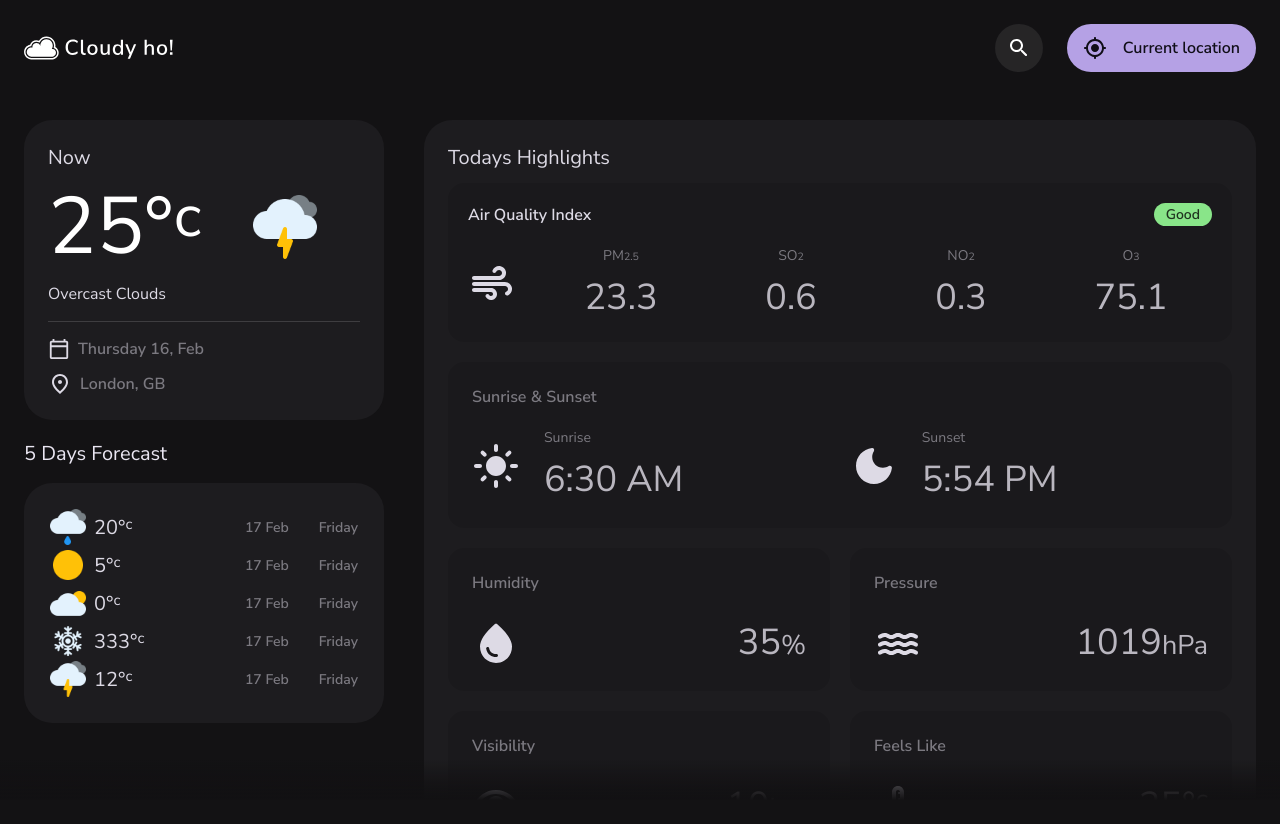
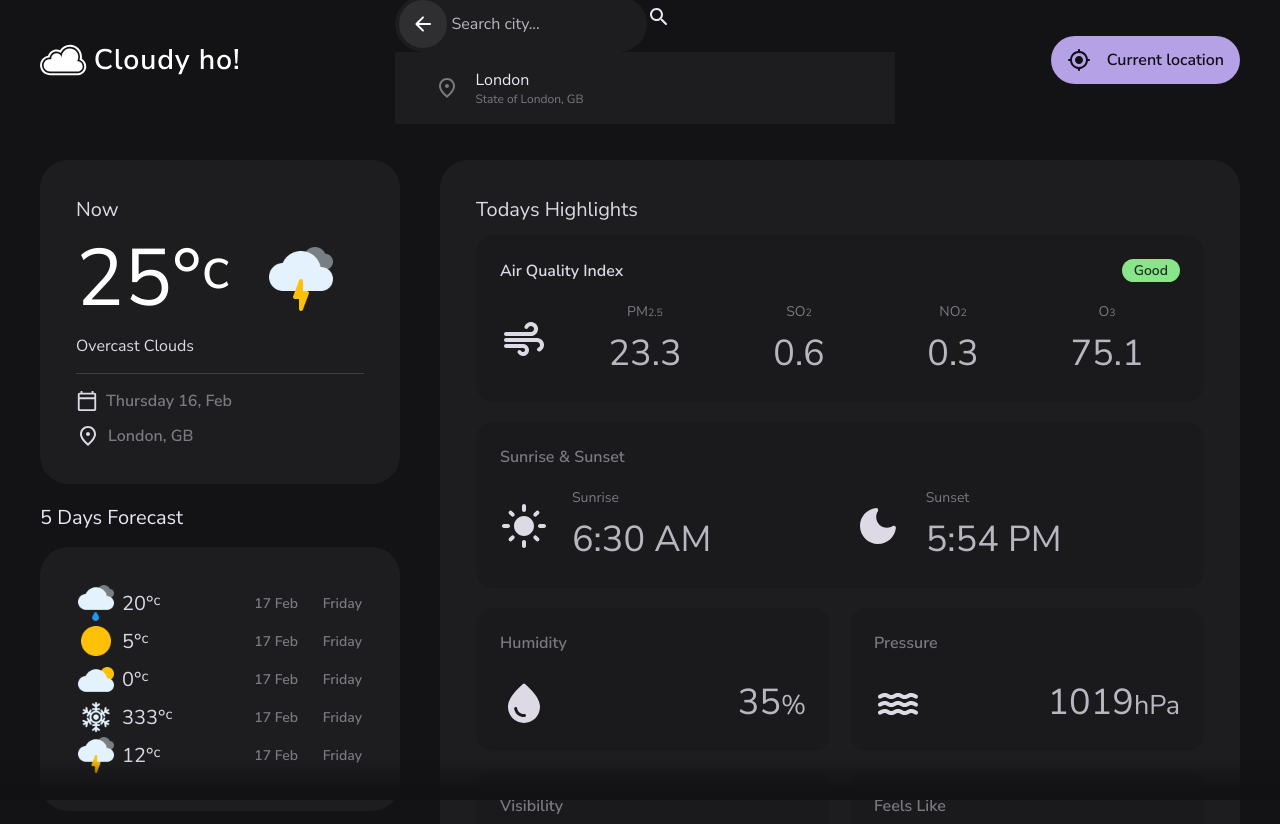
Before and after one commit to HunterM7/cloudy-ho, a React (Vite) app: page / in a window 1280 px wide. Before the commit the page ends 800 px from the top, so only its background shows below. Built offline with nearby package versions, Linux system fonts and the light colour scheme.

Commit message:
Some results

```diff
--- a/src/components/Header/Header.module.scss
+++ b/src/components/Header/Header.module.scss
@@ -4,6 +4,11 @@
 @import 'styles/_mixins';
 
 .header {
+	@media (min-width: $bp-xl) {
+		position: relative;
+		height: 120px;
+		z-index: 4;
+	}
 }
 
 .container {
@@ -12,6 +17,11 @@
 	display: flex;
 	justify-content: space-between;
 	align-items: center;
+
+	@media (min-width: $bp-xl) {
+		padding-block: 0;
+		height: 100%;
+	}
 }
 
 .actions {
--- a/src/components/Header/Header.tsx
+++ b/src/components/Header/Header.tsx
@@ -17,7 +17,7 @@ import styles from './Header.module.scss'
 
 export const Header: FC = () => {
   const navigate = useNavigate()
-  const { sm } = useMediaQueries()
+  const { sm, xl } = useMediaQueries()
 
   function handleCurrentLocationClick() {
     navigate('current-location')
@@ -33,6 +33,7 @@ export const Header: FC = () => {
         <SearchBar />
 
         <div className={styles.actions}>
+          {!xl && (
             <Button
               hasState
               aria-label="open search"
@@ -40,6 +41,7 @@ export const Header: FC = () => {
               StartIcon={SearchRoundedIcon}
               onClick={handleCurrentLocationClick}
             />
+          )}
 
           <Button
             // disabled
--- a/src/components/SearchBar/SearchBar.module.scss
+++ b/src/components/SearchBar/SearchBar.module.scss
@@ -33,6 +33,20 @@
 	@media (min-width: $bp-md) {
 		clip-path: circle(3% at calc(100% - 273px) 6%);
 	}
+
+	@media (min-width: $bp-xl) {
+		&,
+		&.active {
+			all: unset;
+
+			display: block;
+
+			position: relative;
+			width: 500px;
+
+			animation: none;
+		}
+	}
 }
 
 .wrapper {
@@ -62,6 +76,10 @@
 	&:has(.searching)::before {
 		display: block;
 	}
+
+	@media (min-width: $bp-xl) {
+		border-block-end: none;
+	}
 }
 
 .input {
@@ -76,6 +94,14 @@
 
 	&::-webkit-search-cancel-button {
 		display: none;
+	}
+
+	@media (min-width: $bp-xl) {
+		background-color: $surface;
+
+		height: 56px;
+
+		border-radius: $radius-28;
 	}
 }
 
@@ -123,4 +149,8 @@
 		inset: 0;
 		box-shadow: none;
 	}
+
+	@media (min-width: $bp-xl) {
+		background-color: $surface;
+	}
 }
--- a/src/components/SearchBar/SearchBar.tsx
+++ b/src/components/SearchBar/SearchBar.tsx
@@ -17,7 +17,7 @@ export const SearchBar: FC = () => {
     <div
       className={cn(
         styles.search,
-        // styles.active,
+        styles.active,
         //
       )}
       data-search-view
--- a/src/styles/_mixins.scss
+++ b/src/styles/_mixins.scss
@@ -39,6 +39,10 @@
 	@media (min-width: $bp-md) {
 		padding: 24px;
 	}
+
+	@media (min-width: $bp-xl) {
+		padding: 40px;
+	}
 }
 
 // Card
@@ -56,6 +60,10 @@
 	@media (min-width: $bp-md) {
 		padding: 20px;
 	}
+
+	@media (min-width: $bp-xl) {
+		padding: 24px;
+	}
 }
 
 @mixin card-lg {
@@ -65,6 +73,10 @@
 
 	@media (min-width: $bp-md) {
 		padding: 24px;
+	}
+
+	@media (min-width: $bp-xl) {
+		padding: 36px;
 	}
 }
 
--- a/src/ui/Logo/Logo.module.scss
+++ b/src/ui/Logo/Logo.module.scss
@@ -1,5 +1,11 @@
 //? === Logo ===
+
+@import 'styles/_vars';
 
 .logo {
 	width: 150px;
+
+	@media (min-width: $bp-xl) {
+		width: 200px;
+	}
 }
--- a/src/ui/RiseAndSetCard/RiseAndSetCard.module.scss
+++ b/src/ui/RiseAndSetCard/RiseAndSetCard.module.scss
@@ -19,6 +19,8 @@
 
 	@media (min-width: $bp-xl) {
 		padding: 24px;
+
+		column-gap: 24px;
 	}
 }
 
```
Lines whose indentation alone changed are shown as unchanged.
